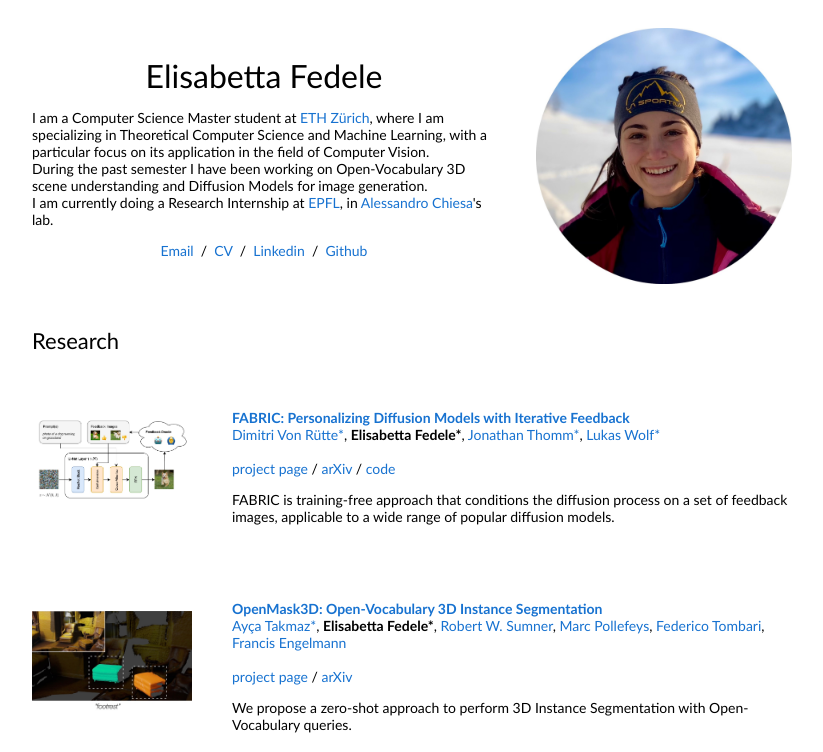
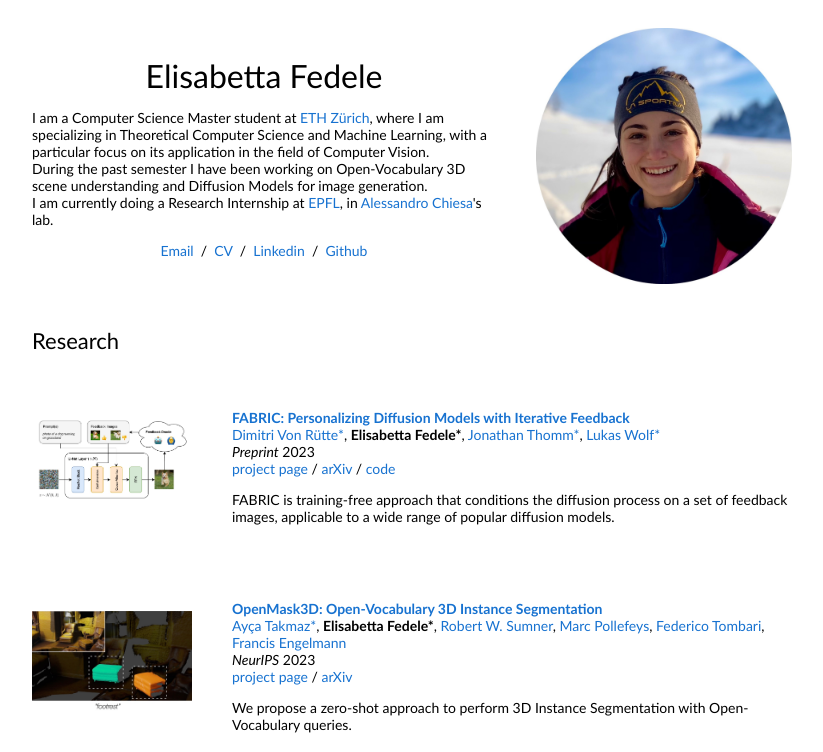
Before and after one commit to elisabettafedele/elisabettafedele.github.io, a plain HTML site: page index.html in a window 1280 px wide. Shown: the top 752 px of the page, without its empty margins (228-1051 px from the left). Drawn offline with Linux system fonts and the light colour scheme.

Commit message:
updates!

```diff
--- a/index.html
+++ b/index.html
@@ -93,6 +93,7 @@
         <a href="#">Jonathan Thomm*</a>,
         <a href="https://lu-wo.github.io/">Lukas Wolf*</a>
         <br>
+        <em>Preprint</em> 2023
         <br>
         <a href="https://sd-fabric.github.io/">project page</a>
         /
@@ -135,6 +136,7 @@
         <a href="https://federicotombari.github.io/">Federico Tombari</a>,  <br>
         <a href="https://francisengelmann.github.io/">Francis Engelmann</a>
         <br>
+        <em>NeurIPS</em> 2023
         <br>
         <a href="https://openmask3d.github.io/">project page</a>
         /
```
